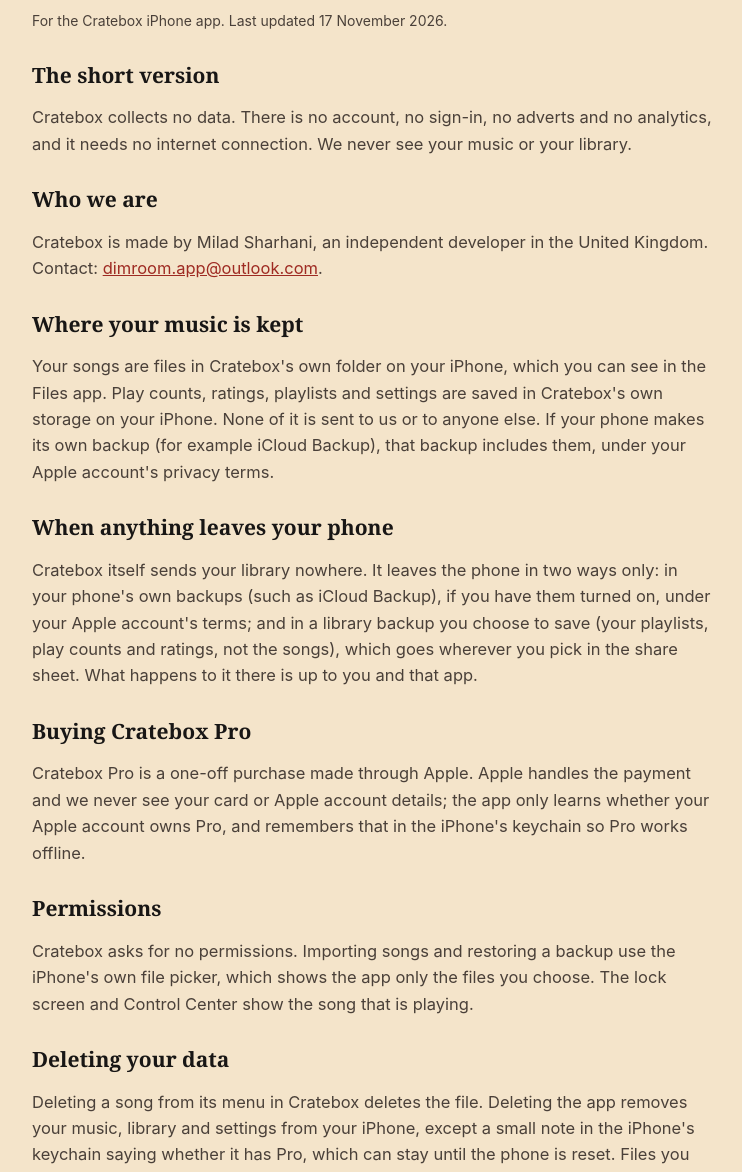
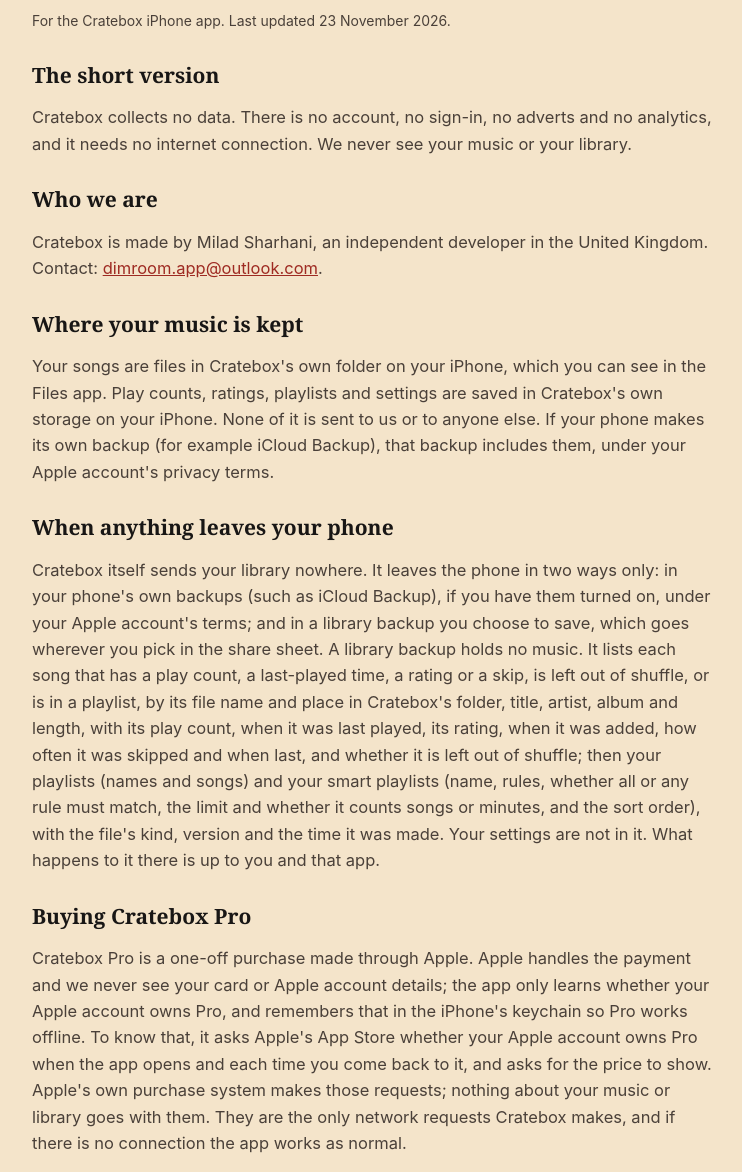
Before and after one commit to xApriCatex/cratebox, a plain HTML site: page privacy.html in a window 1280 px wide. Shown: the part 128-1300 px from the top of the page, without its empty margins (268-1010 px from the left). Drawn offline with Linux system fonts and the light colour scheme.

Commit message:
Privacy: name every field each backup and export carries, and the App Store ownership and price checks (rule 43bd)
Co-Authored-By: Claude Opus 5.5 <noreply@anthropic.com>

```diff
--- a/privacy.html
+++ b/privacy.html
@@ -21,7 +21,7 @@ p, li { color: var(--soft); } .updated { font-size: 14px; }
 <div class="wrap">
   <a class="brand" href="./">&larr; Cratebox</a>
   <h1>Privacy policy</h1>
-  <p class="updated">For the Cratebox iPhone app. Last updated 17 November 2026.</p>
+  <p class="updated">For the Cratebox iPhone app. Last updated 23 November 2026.</p>
 
   <h2>The short version</h2>
   <p>Cratebox collects no data. There is no account, no sign-in, no adverts and no analytics, and it needs no internet connection. We never see your music or your library.</p>
@@ -33,10 +33,10 @@ p, li { color: var(--soft); } .updated { font-size: 14px; }
   <p>Your songs are files in Cratebox's own folder on your iPhone, which you can see in the Files app. Play counts, ratings, playlists and settings are saved in Cratebox's own storage on your iPhone. None of it is sent to us or to anyone else. If your phone makes its own backup (for example iCloud Backup), that backup includes them, under your Apple account's privacy terms.</p>
 
   <h2>When anything leaves your phone</h2>
-  <p>Cratebox itself sends your library nowhere. It leaves the phone in two ways only: in your phone's own backups (such as iCloud Backup), if you have them turned on, under your Apple account's terms; and in a library backup you choose to save (your playlists, play counts and ratings, not the songs), which goes wherever you pick in the share sheet. What happens to it there is up to you and that app.</p>
+  <p>Cratebox itself sends your library nowhere. It leaves the phone in two ways only: in your phone's own backups (such as iCloud Backup), if you have them turned on, under your Apple account's terms; and in a library backup you choose to save, which goes wherever you pick in the share sheet. A library backup holds no music. It lists each song that has a play count, a last-played time, a rating or a skip, is left out of shuffle, or is in a playlist, by its file name and place in Cratebox's folder, title, artist, album and length, with its play count, when it was last played, its rating, when it was added, how often it was skipped and when last, and whether it is left out of shuffle; then your playlists (names and songs) and your smart playlists (name, rules, whether all or any rule must match, the limit and whether it counts songs or minutes, and the sort order), with the file's kind, version and the time it was made. Your settings are not in it. What happens to it there is up to you and that app.</p>
 
   <h2>Buying Cratebox Pro</h2>
-  <p>Cratebox Pro is a one-off purchase made through Apple. Apple handles the payment and we never see your card or Apple account details; the app only learns whether your Apple account owns Pro, and remembers that in the iPhone's keychain so Pro works offline.</p>
+  <p>Cratebox Pro is a one-off purchase made through Apple. Apple handles the payment and we never see your card or Apple account details; the app only learns whether your Apple account owns Pro, and remembers that in the iPhone's keychain so Pro works offline. To know that, it asks Apple's App Store whether your Apple account owns Pro when the app opens and each time you come back to it, and asks for the price to show. Apple's own purchase system makes those requests; nothing about your music or library goes with them. They are the only network requests Cratebox makes, and if there is no connection the app works as normal.</p>
 
   <h2>Permissions</h2>
   <p>Cratebox asks for no permissions. Importing songs and restoring a backup use the iPhone's own file picker, which shows the app only the files you choose. The lock screen and Control Center show the song that is playing.</p>
```
